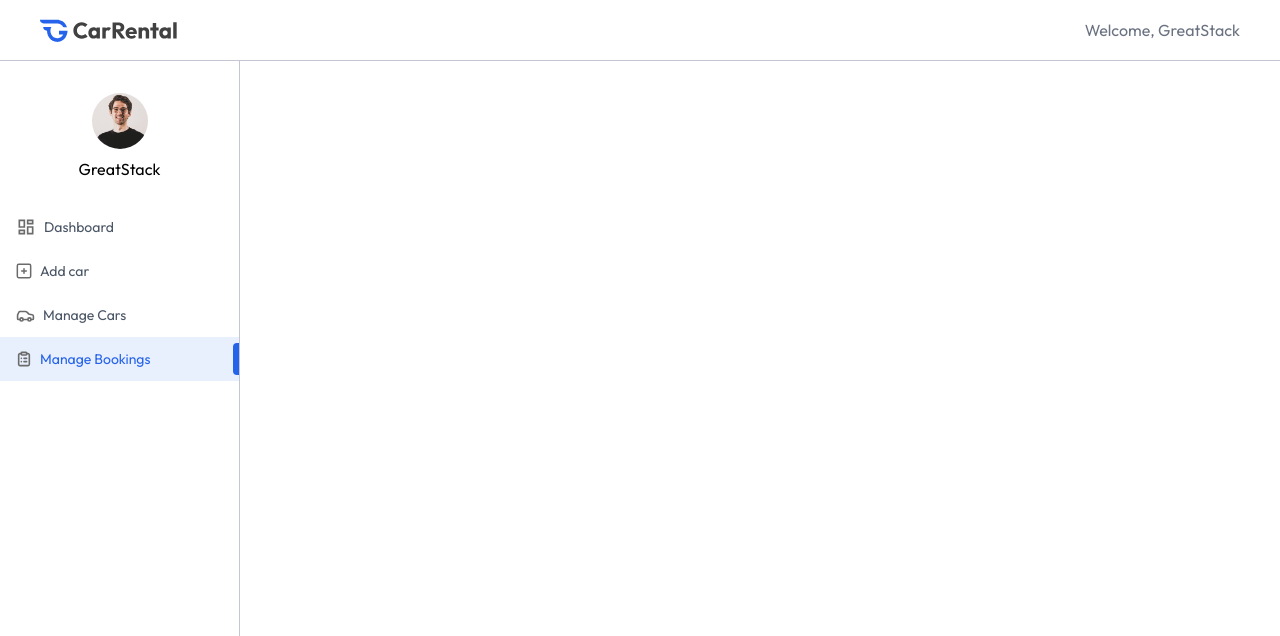
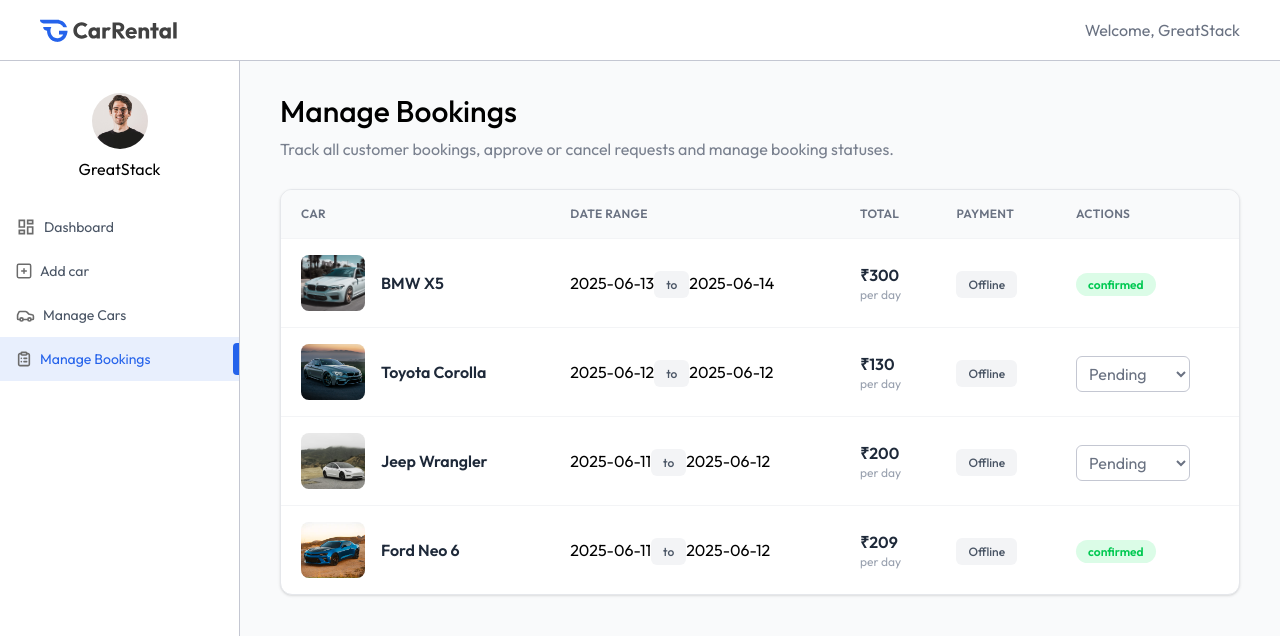
Before and after one commit to Yashi027/Car_Rental, a React (Vite) app in the folder client/: page /owner/manage-bookings in a window 1280 px wide. Shown: the top 636 px of the page. Built offline with nearby package versions, Linux system fonts and the light colour scheme; a web font is replaced by a local one.

Commit message:
manage bookings page

```diff
--- a/client/src/pages/owner/ManageBookings.jsx
+++ b/client/src/pages/owner/ManageBookings.jsx
@@ -1,8 +1,147 @@
-import React from 'react';
+import React, { useEffect, useState } from 'react';
+import Title from '../../components/owner/Title';
+import { dummyMyBookingsData } from '../../assets/assets';
 
 const ManageBookings = () => {
+  const [bookings, setBookings] = useState([])
+
+  const fetchOwnerBookings = async () => {
+    setBookings(dummyMyBookingsData);
+  }
+
+  useEffect(() => {
+    fetchOwnerBookings()
+  }, [])
+
   return (
-    <div>
+    <div className="w-full min-h-screen bg-gray-50 px-4 pt-8 pb-10 md:px-8 lg:px-10">
+
+      <div className="mb-7">
+        <Title
+          title="Manage Bookings"
+          subTitle="Track all customer bookings, approve or cancel requests and manage booking statuses."
+        />
+      </div>
+
+      <div className="w-full overflow-hidden rounded-xl border border-gray-200 bg-white shadow-sm">
+
+        <div className="w-full overflow-x-auto">
+          <table className="w-full min-w-[650px] border-collapse text-left">
+
+            <thead className="bg-gray-50">
+              <tr>
+                <th className="px-5 py-4 text-xs font-semibold uppercase tracking-wide text-gray-500">
+                  Car
+                </th>
+
+                <th className="px-5 py-4 text-xs font-semibold uppercase tracking-wide text-gray-500 max-md:hidden">
+                  Date Range
+                </th>
+
+                <th className="px-5 py-4 text-xs font-semibold uppercase tracking-wide text-gray-500">
+                  Total
+                </th>
+
+                <th className="px-5 py-4 text-xs font-semibold uppercase tracking-wide text-gray-500 max-md:hidden">
+                  Payment
+                </th>
+
+                <th className="px-5 py-4 text-xs font-semibold uppercase tracking-wide text-gray-500">
+                  Actions
+                </th>
+              </tr>
+            </thead>
+
+            <tbody>
+              {bookings.length > 0 ? (
+                bookings.map((booking, index) => (
+                  <tr
+                    key={index}
+                    className="group border-t border-gray-100 transition-colors duration-200 hover:bg-gray-50"
+                  >
+                    <td className="px-5 py-4">
+                      <div className="flex items-center gap-4">
+
+                        <div className="h-14 w-16 shrink-0 overflow-hidden rounded-lg bg-gray-100">
+                          <img
+                            src={booking.car.image}
+                            alt={`${booking.car.brand} ${booking.car.model}`}
+                            className="h-full w-full object-cover transition-transform duration-300 group-hover:scale-105"
+                          />
+                        </div>
+
+                        <div>
+                          <p className="font-semibold text-gray-800">
+                            {booking.car.brand} {booking.car.model}
+                          </p>
+                        </div>
+
+                      </div>
+                    </td>
+
+                    <td className="px-5 py-4 max-md:hidden">
+                      {booking.pickupDate.split('T')[0]}
+                      <span className="rounded-md bg-gray-100 px-3 py-1.5 text-xs font-medium text-gray-600">
+                        to
+                      </span>
+                      {booking.returnDate.split('T')[0]}
+                    </td>
+
+                    <td className="px-5 py-4">
+                      <p className="font-semibold text-gray-800">
+                        ₹{booking.car.pricePerDay}
+                      </p>
+                      <p className="text-xs text-gray-400">
+                        per day
+                      </p>
+                    </td>
+
+                    <td className="px-5 py-4">
+                      <span className='rounded-md bg-gray-100 px-3 py-1.5 text-xs font-medium text-gray-600'>Offline</span>
+                    </td>
+
+                    <td className="px-5 py-4">
+                      {booking.status === 'pending' ? (
+                        <select value={booking.status} className='px-2 py-1.5 mt-1 text-gray-500 border border-borderColor rounded-md outline-none'>
+                          <option value="pending">Pending</option>
+                          <option value="cancelled">Cancelled</option>
+                          <option value="confirmed">Confirmed</option>
+                        </select>
+                      ) : (
+                        <span className={`px-3 py-1 text-xs font-semibold rounded-full ${booking.status === 'confirmed' ? 'bg-green-100 text-green-500' : 'bg-red-100 text-red-500'}`}>
+                          {booking.status}
+                        </span>
+                      )}
+                    </td>
+                  </tr>
+                ))
+              ) : (
+
+                <tr>
+                  <td
+                    colSpan="5"
+                    className="px-5 py-16 text-center"
+                  >
+                    <div className="flex flex-col items-center justify-center">
+
+                      <h3 className="font-semibold text-gray-700">
+                        No bookings
+                      </h3>
+
+                      <p className="mt-1 text-sm text-gray-400">
+                        You haven't any bookings yet.
+                      </p>
+
+                    </div>
+                  </td>
+                </tr>
+
+              )}
+            </tbody>
+
+          </table>
+        </div>
+      </div>
 
     </div>
   );
```
